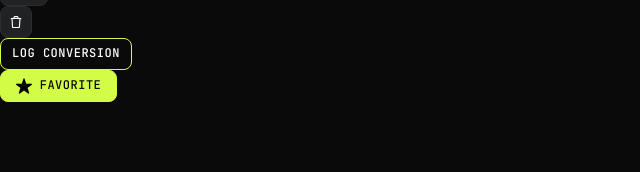
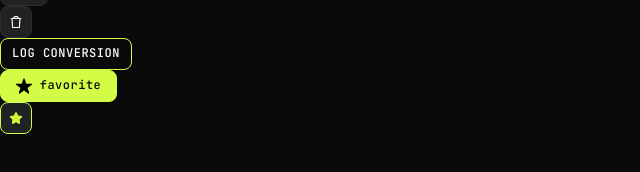
Before and after one commit to abdalrahman-2/Foreign-Currency-Exchange, a React (Vite) app: page / in a window 1280 px wide. Shown: the part 152-324 px from the top of the page, without its empty margins (0-640 px from the left). Built offline with nearby package versions, Linux system fonts and the light colour scheme.

Commit message:
Creating the small favorite button

```diff
--- a/src/App.tsx
+++ b/src/App.tsx
@@ -6,6 +6,7 @@ import {
   DeleteButton,
   LogButton,
   FavoritButton,
+  SmallFavoritButton,
 } from './components';
 import GlobalStyles from './styles/GlobalStyles';
 
@@ -21,6 +22,7 @@ function App() {
       <DeleteButton />
       <LogButton state="filled" />
       <FavoritButton state="favorited" />
+      <SmallFavoritButton state="favorited" />
     </>
   );
 }
--- a/src/components/FavoriteButton.tsx
+++ b/src/components/FavoriteButton.tsx
@@ -7,12 +7,11 @@ type props = {
 
 const StyledButton = styled.button<{ state: string }>`
   // common styles
-  height: calc(32 / 16 * 1rem);
+  height: 2rem;
   display: flex;
   align-items: center;
   justify-content: center;
   border-radius: var(--radius-8);
-  text-transform: uppercase;
 
   //defining the width based on the state if it favorited or filled or empty
   width: ${({ state }) =>
@@ -41,7 +40,7 @@ const StyledButton = styled.button<{ state: string }>`
   //defining the cursor based on the state if it favorited or filled or empty
   cursor: ${({ state }) => (state !== 'empty' ? 'pointer' : '')};
 
-  //defining the hover state for filled and favorited
+  //defining the hover state if it filled and favorited
   &:hover {
     background-color: ${({ state }) =>
       state === 'filled' ? 'var(--neutral-500)' : 'var(--lime-650)'};
--- /dev/null
+++ b/src/components/SmallFavoriteButton.tsx
@@ -0,0 +1,55 @@
+import type { ButtonHTMLAttributes } from 'react';
+import styled from 'styled-components';
+
+type props = {
+  state: 'notFavorited' | 'favorited';
+} & ButtonHTMLAttributes<HTMLButtonElement>;
+
+const StyledButton = styled.button<{ state: string }>`
+  // common styles
+  width: 2rem;
+  height: 2rem;
+  display: flex;
+  align-items: center;
+  justify-content: center;
+  border-radius: var(--radius-8);
+  background-color: var(--neutral-600);
+  cursor: pointer;
+
+  //defining the border based on the state if it not favorited or favorited
+  border: ${({ state }) =>
+    state === 'notFavorited'
+      ? '1px solid var(--neutral-500)'
+      : '1px solid var(--lime-500)'};
+
+  //defining the hover state if it not favorited or favorited
+  &:hover {
+    background-color: var(--neutral-500);
+    border: ${({ state }) =>
+      state === 'notFavorited' ? 'var(--neutral-400)' : ''};
+  }
+
+  //defining the focus state
+  &:focus {
+    outline: 1px solid var(--lime-500);
+    outline-offset: 3px;
+  }
+`;
+
+export default function SmallFavoritButton({ state }: props) {
+  return (
+    <StyledButton state={state}>
+      {state === 'notFavorited' ? (
+        <img
+          src="../../assets/images/icon-star.svg"
+          alt="Add this currency pair to favorites"
+        />
+      ) : (
+        <img
+          src="../../assets/images/icon-star-filled.svg"
+          alt="This currency pair is in favorites"
+        />
+      )}
+    </StyledButton>
+  );
+}
--- a/src/components/index.ts
+++ b/src/components/index.ts
@@ -5,3 +5,4 @@ export { default as SwapButton } from './SwapButton';
 export { default as DeleteButton } from './DeleteButton';
 export { default as LogButton } from './LogButton';
 export { default as FavoritButton } from './FavoriteButton';
+export { default as SmallFavoritButton } from './SmallFavoriteButton';
```
